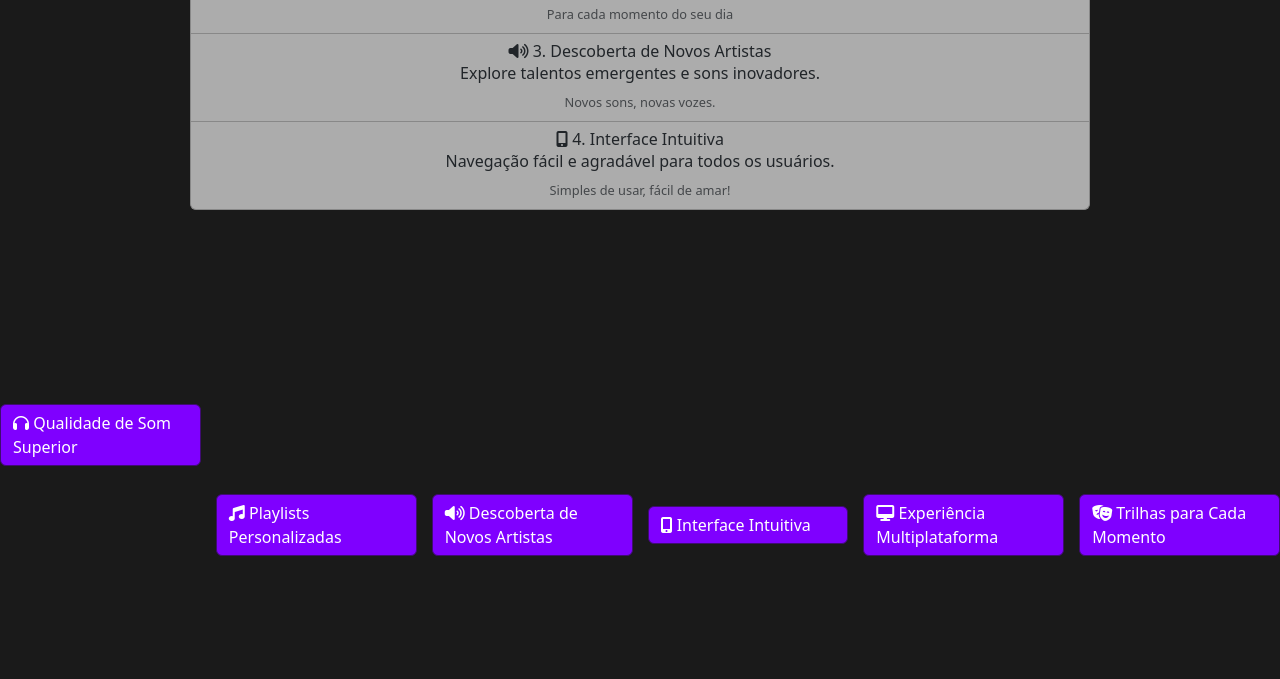
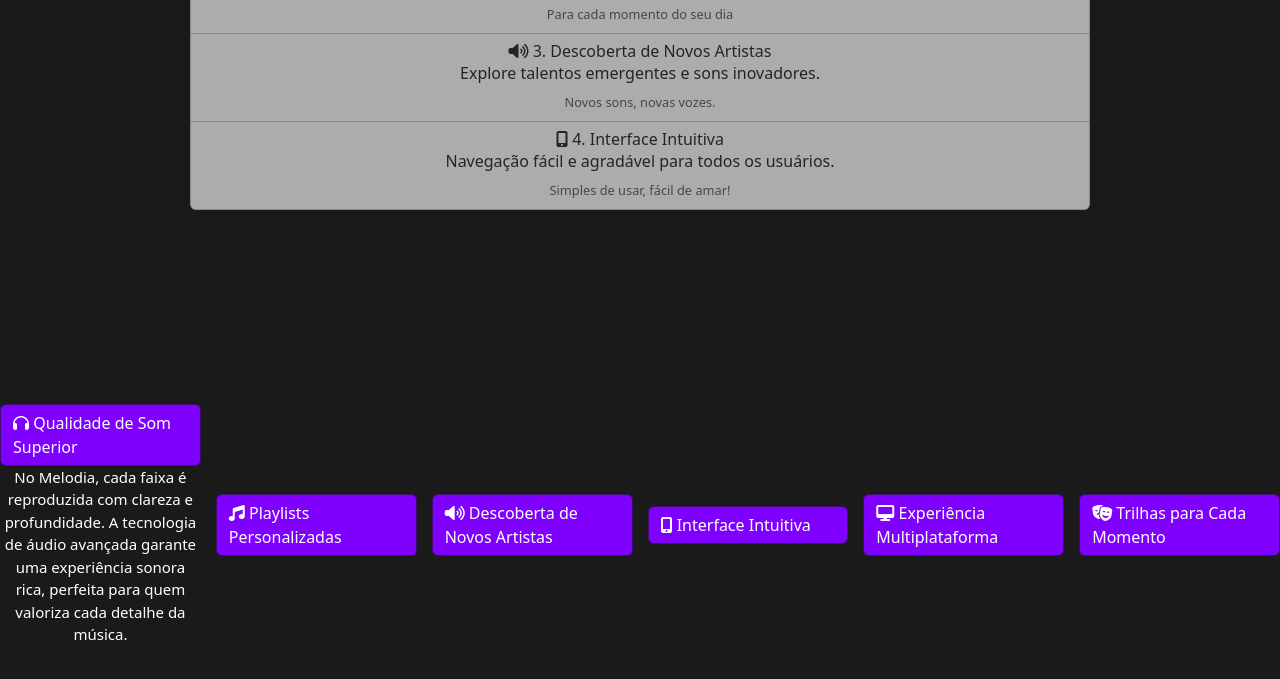
Before and after one commit to juliapompu/cp5-front, a website: page src/pages/sobre.html in a window 1280 px wide. Both pictures are taken after a click on the button "Qualidade de Som Superior". Shown: the part 876-1555 px from the top of the page. Drawn offline with nearby package versions, Linux system fonts and the light colour scheme.

Commit message:
fix/botões para acessar as funcionalidades

```diff
--- a/src/css/style.css
+++ b/src/css/style.css
@@ -448,3 +448,7 @@ nav a:hover::after{
     justify-content:center;
     align-items:center;
 }
+
+.collapse{
+    visibility: visible !important;
+}
```
Also changed, not shown: src/pages/depoimentos.html (+1 -1 lines), src/pages/sobre.html (+2 -2 lines).
